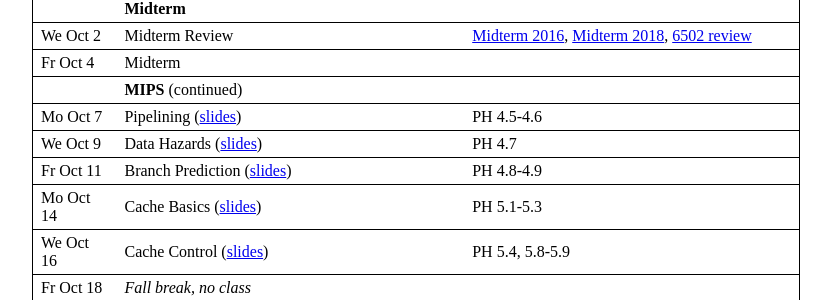
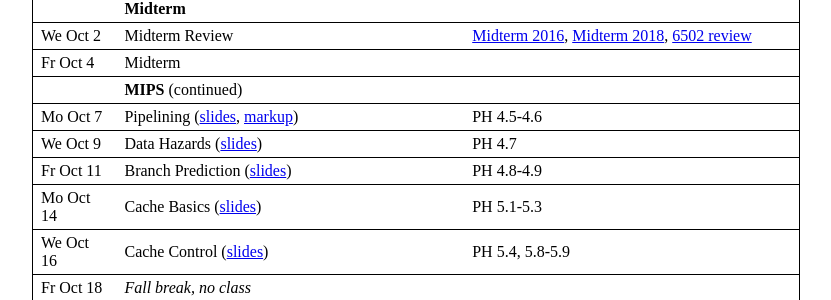
Before and after one commit to jhucsf/fall2019, a Jekyll site: the page built from index.md, in a window 1280 px wide and 900 px high, scrolled down 1696 px. Shown: the part 152-452 px from the top of the window, without its empty margins (224-1055 px from the left). Built offline with Jekyll 4.4.1, drawn with Linux system fonts in a browser that asks for light colours.

Commit message:
markup from lecture 15

```diff
--- a/index.md
+++ b/index.md
@@ -81,7 +81,7 @@ Mo Sep 30  | Pseudo Instructions and Functions ([slides](lec/lec14.pdf))
 We Oct 2 | Midterm Review                            | [Midterm 2016](res/midterm2016.pdf), [Midterm 2018](res/midterm2018.pdf), [6502 review](res/6502_review.html)
 Fr Oct 4 | Midterm
           | **MIPS** (continued)
-Mo Oct 7  | Pipelining ([slides](lec/lec15.pdf))                                | PH 4.5-4.6
+Mo Oct 7  | Pipelining ([slides](lec/lec15.pdf), [markup](lec/lec15-ink.pdf))                                | PH 4.5-4.6
 We Oct 9  | Data Hazards  ([slides](lec/lec16.pdf))                             | PH 4.7
 Fr Oct 11 | Branch Prediction  ([slides](lec/lec17.pdf))                        | PH 4.8-4.9
 Mo Oct 14 | Cache Basics  ([slides](lec/lec18.pdf))                             | PH 5.1-5.3
```
Also changed, not shown: 2 other files.
